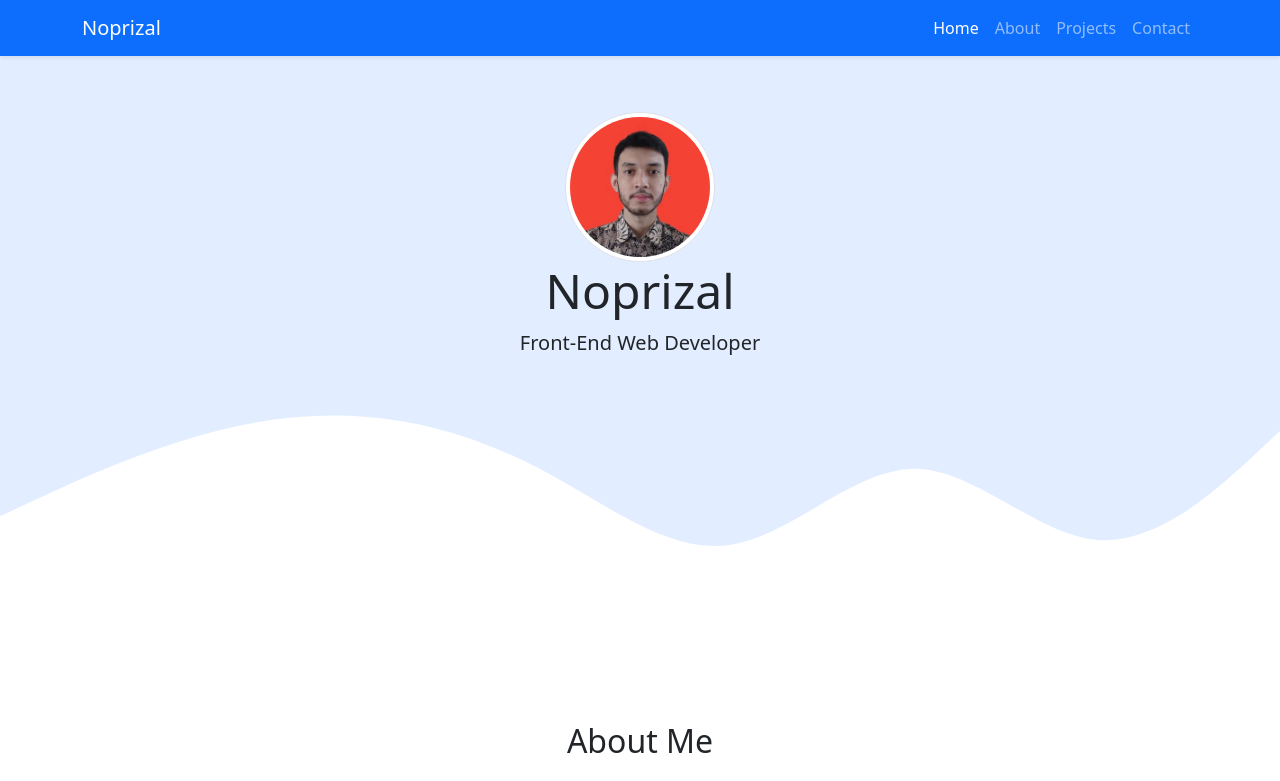
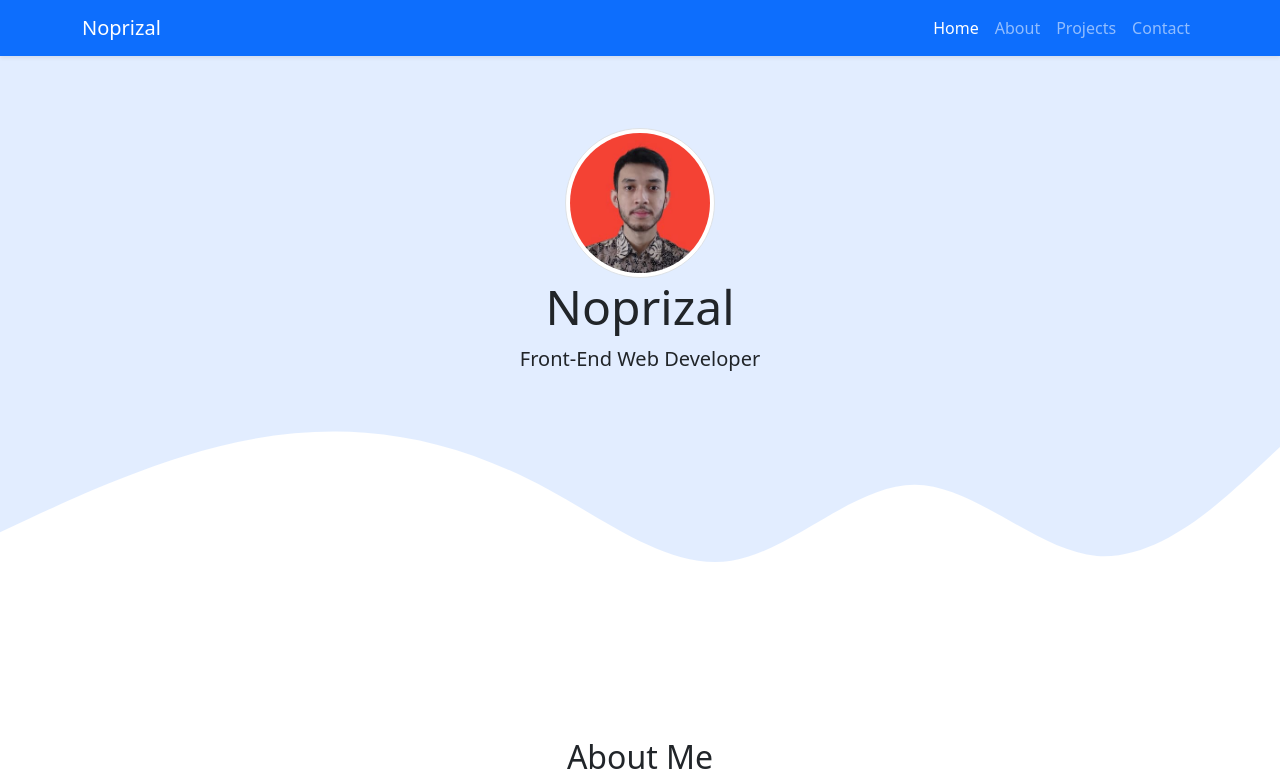
Before and after one commit to KakaBewok/portfolio-bootstrap-V5, a plain HTML site: page index.html in a window 1280 px wide. Shown: the top 781 px of the page. Drawn offline with Linux system fonts and the light colour scheme.

Commit message:
merapikan layout

```diff
--- a/my_style.css
+++ b/my_style.css
@@ -1,5 +1,5 @@
 .jumbotron {
-     padding-top: 7rem;
+     padding-top: 8rem;
      background-color: #e2edff;
 }
 #projects {
```
